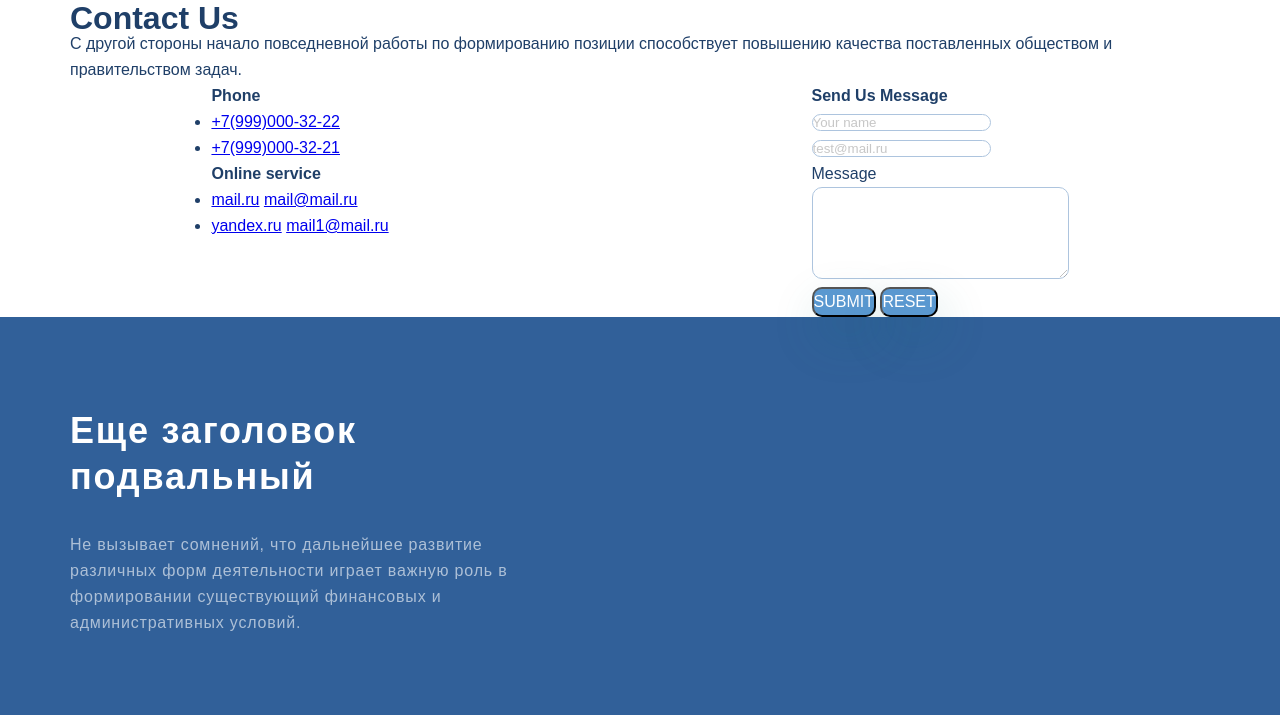
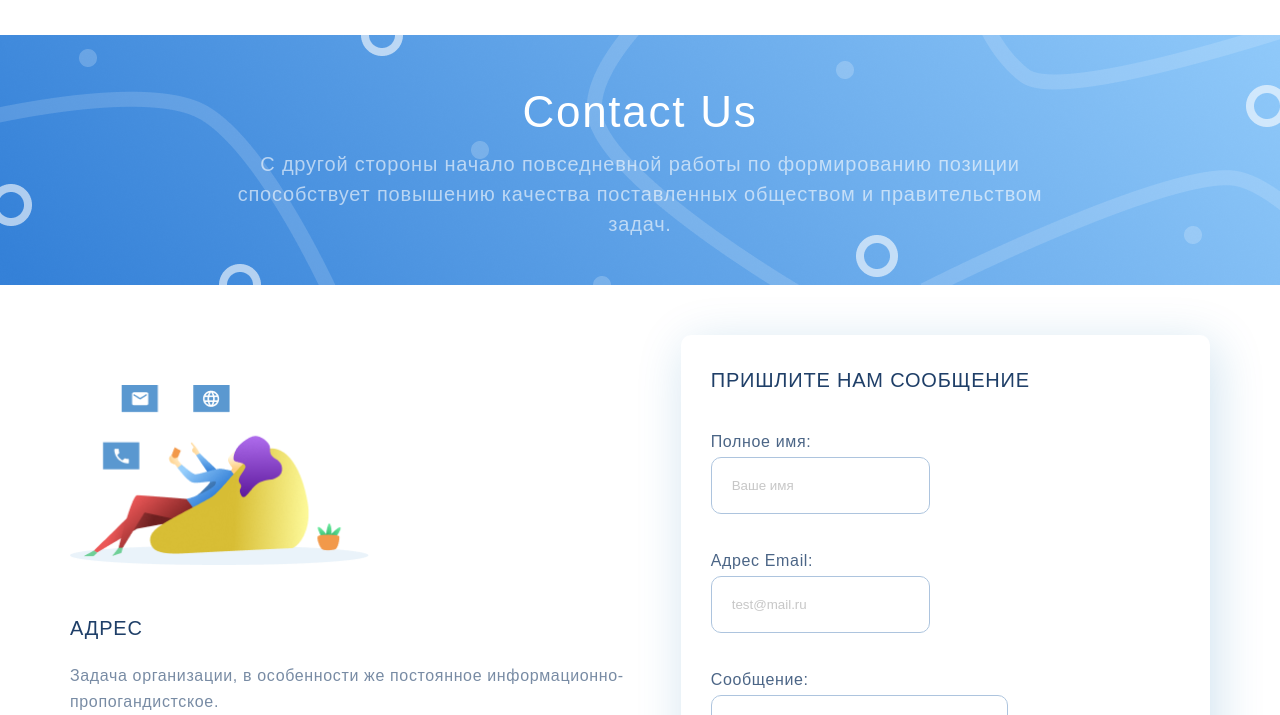
Before and after one commit to kanadeiar/GeekBrainsHtmlCss, a plain HTML site: page Lesson-1/contacts.html in a window 1280 px wide. Shown: the part 85-800 px from the top of the page. Drawn offline with Linux system fonts and the light colour scheme.

Commit message:
Страница контактов готова

```diff
--- a/Lesson-1/contacts.html
+++ b/Lesson-1/contacts.html
@@ -9,8 +9,8 @@
     <link rel="stylesheet" href="css/style.css">
 </head>
 
-
-<header class="header_contacts">
+<body>
+    <header class="menu_contacts">
         <div class="container">
             <div>
                 <ul class="menu">
@@ -18,25 +18,32 @@
                     <li><a href="contacts.html"><img src="img/address-book-solid 1.svg" alt="Контакты"></a></li>
                 </ul>
             </div>
-        <div class="top_contacts">
+        </div>
+    </header>
+    <div class="image_contacts">
+        <div class="top_contacts container">
             <div>
                 <h1>Contact Us</h1>
-                <p>С другой стороны начало повседневной работы по формированию позиции способствует повышению качества
+                <p>С другой стороны начало повседневной работы по формированию позиции способствует повышению
+                    качества
                     поставленных обществом и правительством задач.</p>
             </div>
         </div>
     </div>
-</header>
 
-<body class="content">
-    <div class="contact_all">
+
+
+    <div class="contact_all container">
         <div class="contacts">
-            <h4>Phone</h4>
+            <img src="img/Contact_sofa.png" alt="Диван с контактами">
+            <h4>Адрес</h4>
+            <p>Задача организации, в особенности же постоянное информационно-пропогандистское.</p>
+            <h4>Телефон</h4>
             <ul>
                 <li><a href="tel:+79990003222">+7(999)000-32-22</a></li>
                 <li><a href="tel:+79990003221">+7(999)000-32-21</a></li>
             </ul>
-            <h4>Online service</h4>
+            <h4>Мы в онлайне</h4>
             <ul>
                 <li><a href="https://www.mail.ru" target="_blank">mail.ru</a> <a
                         href="mailto:mail@mail.ru">mail@mail.ru</a>
@@ -46,43 +53,58 @@
             </ul>
         </div>
         <div class="contactform">
-            <h4>Send Us Message</h4>
-            <form class="contactform" action="#" method="post">
-                <input type="text" placeholder="Your name"><br>
+            <h4>Пришлите нам сообщение</h4>
+            <form action="#" method="post">
+                <p>Полное имя:</p>
+                <input type="text" placeholder="Ваше имя"><br>
+                <p>Адрес Email:</p>
                 <input type="email" name="email" id="email" placeholder="test@mail.ru"><br>
-                Message<br>
-                <textarea name="message" id="message" cols="30" rows="6"></textarea><br>
+                <p>Сообщение:</p>
+                <textarea name="message" id="message" cols="30" rows="6" placeholder="Сообщение"></textarea><br>
                 <button type="submit">submit</button>
                 <button type="reset">reset</button>
             </form>
         </div>
     </div>
-    <div class="form_map">
+    <div class="form_map container">
         <script type="text/javascript" charset="utf-8" async
             src="https://api-maps.yandex.ru/services/constructor/1.0/js/?um=constructor%3A4352a79f53705d28c03f19b3ab6de34cc2d4e1cabdd5a9f457fbbb636559ec8b&amp;height=400&amp;lang=ru_RU&amp;scroll=true"></script>
     </div>
-</body>
+
 
 
     <footer class="footer">
         <div class="container">
+            <div class="footer_parent">
                 <div class="footer_header">
-            <h3>Еще заголовок подвальный</h3>
+                    <h3>Интересно работать с нами?</h3>
                     <p>Не вызывает сомнений, что дальнейшее развитие различных форм деятельности играет важную роль в
                         формировании существующий финансовых и административных условий.</p>
                 </div>
+                <div class="footer_button">
+                    <a href="#">Связаться</a>
+                </div>
+            </div>
             <hr>
-        <div class="footer_info">
-            <p>Список контактов:</p>
+            <div>
+                <ol class="footer_info" type="1">
+                    <li>
+                        <p>Контакты.</p>
+                    </li>
+                    <li>
                         <p>Номер телефона: <a href="tel:+79990003222">+7(999)000-32-22</a></p>
+                    </li>
+                    <li>
                         <p>Адрес электронной почты: <a href="mailto:mail@mail.ru">mail@mail.ru</a></p>
+                    </li>
+                </ol>
             </div>
-        <div class="footer_copy">
+            <div class="footer_copyright">
                 <p>&copy; 2021 Все права защищены</p>
             </div>
         </div>
     </footer>
 
-
+</body>
 
 </html>
--- a/Lesson-1/css/style.css
+++ b/Lesson-1/css/style.css
@@ -191,18 +191,67 @@ body {
 }
 
 
-
+/* заголовок контактов */
+.image_contacts {
+    height: 250px;
+    background-image: url("../img/image_contacts.png");
+    margin-top: 30px;
+}
+.image_contacts h1 {
+    font-weight: 500;
+    font-size: 44px;
+    line-height: 74px;
+    text-align: center;
+    letter-spacing: 0.04em;
+    color: #FFFFFF;
+    padding-top: 40px;
+}
+.image_contacts p {
+    font-size: 20px;
+    line-height: 30px;
+    text-align: center;
+    letter-spacing: 0.04em;
+    color: rgba(255, 255, 255, 0.6);
+    width: 75%;
+    margin: 0 auto;
+}
 
 /* форма контактов */
 .contact_all {
     display: flex;
-    justify-content: space-around;
+    justify-content: space-between;
+    margin-top: 50px;
+}
+.contactform {
+    width: 540px;
+    background: #FFFFFF;
+    box-shadow: 5px 10px 50px rgba(16, 112, 177, 0.2);
+    border-radius: 10px;
+    padding: 30px;
+    margin-bottom: 96px;
+}
+.contactform h4 {
+    text-transform: uppercase;
+    font-weight: 500;
+    font-size: 20px;
+    line-height: 30px;
+    letter-spacing: 0.04em;
+    color: #1F3F68;
+}
+.contactform p {
+    font-size: 16px;
+    line-height: 30px;
+    letter-spacing: 0.04em;
+    color: #1F3F68;
+    opacity: 0.8;
+    margin-top: 32px;
 }
 .contactform input, textarea {
     border: 1px solid #356ead;
     box-sizing: border-box;
     border-radius: 10px;
     opacity: 0.4;
+    padding: 20px 20px;
 }
 .contactform button {
     background: #5a98d0;
@@ -214,7 +263,44 @@ body {
     text-align: center;
     color: #ffffff;
     text-transform: uppercase;
+    padding: 10px 10px;
+    cursor: pointer;
 }
+.contacts img {
+    height: 180px;
+    margin-top: 50px;
+}
+.contacts h4 {
+    text-transform: uppercase;
+    margin-top: 40px;
+    font-weight: 500;
+    font-size: 20px;
+    line-height: 30px;
+    letter-spacing: 0.04em;
+    color: #1F3F68;
+}
+.contacts p {
+    margin-top: 20px;
+    font-weight: 300;
+    font-size: 16px;
+    line-height: 26px;
+    letter-spacing: 0.04em;
+    color: #1F3F68;
+    opacity: 0.6;
+}
+.contacts a {
+    font-weight: 300;
+    font-size: 16px;
+    line-height: 26px;
+    letter-spacing: 0.04em;
+    color: #1F3F68;
+    text-decoration: none;
+}
+.contacts ul>li {
+    margin-top: 12px;
+    margin-left: 20px;
+}
+
 
 /* подвал */
 .footer {
```
Also changed, not shown: Lesson-1/img/Contact_sofa.png (added), Lesson-1/img/image_contacts.png (added). Lines whose indentation alone changed are shown as unchanged.
